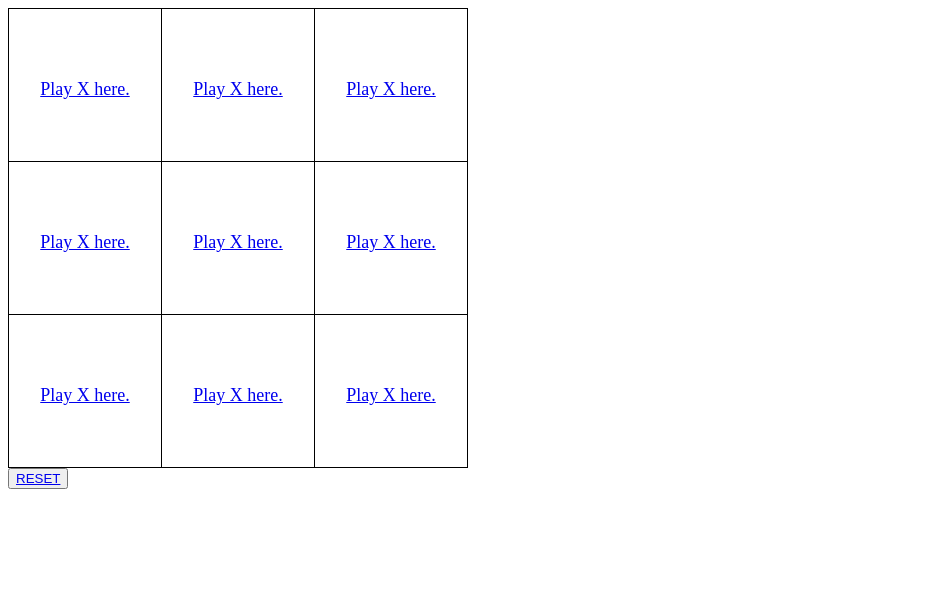
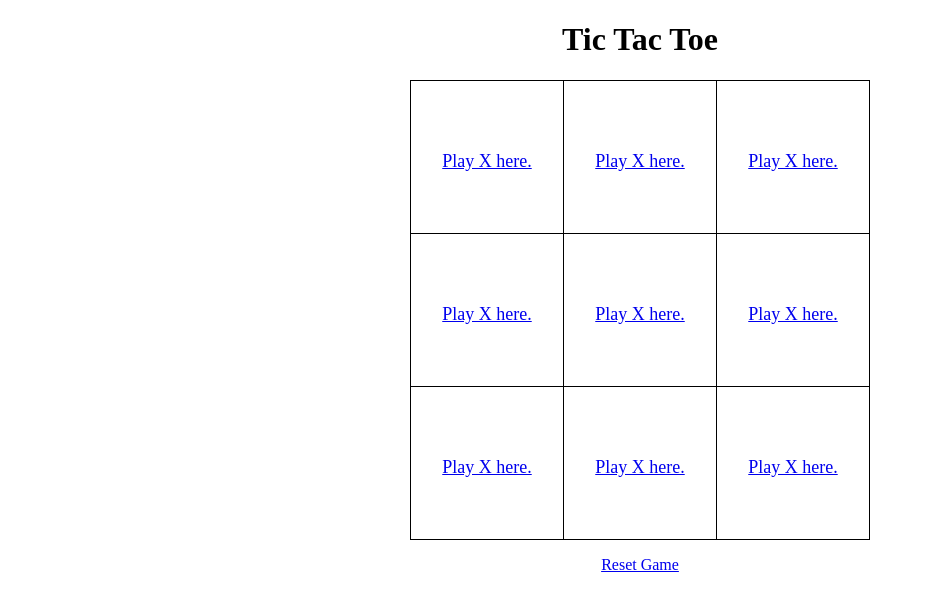
Before and after one commit to kchung1997123/tic-tac-toe, a Flask app: page / in a window 1280 px wide. Shown: the top 611 px of the page, without its empty margins (0-925 px from the left). Run offline with Flask 2, Linux system fonts and the light colour scheme.

Commit message:
Center board and text

```diff
--- a/templates/game.html
+++ b/templates/game.html
@@ -3,8 +3,13 @@
     <head>
         <title>Tic Tac Toe</title>
         <style>
+            body {
+                text-align: center;
+            }
             table {
                 border-collapse: collapse;
+                margin-left: auto;
+                margin-right: auto;
             }
             td {
                 border: 1px solid black;
@@ -19,6 +24,7 @@
         </style>
     </head>
     <body>
+        <h1>Tic Tac Toe</h1>
         {% if winner %}
             {% if winner == 'tie' %}
                 <h2>Tie!</h2>
@@ -43,9 +49,9 @@
                 </tr>
             {% endfor %}
         </table>
-        <button><a href="{{ url_for('reset') }}">RESET</a></button>
+        <p><a href="{{ url_for('reset') }}">Reset Game</a></p>
         {% if num_history > 1 %}
-            <button><a href="{{ url_for('undo_move') }}">UNDO MOVE</a></button>
+            <p><a href="{{ url_for('undo_move') }}">Undo Move</a></p>
         {% endif %}
     </body>
 </html>
```
